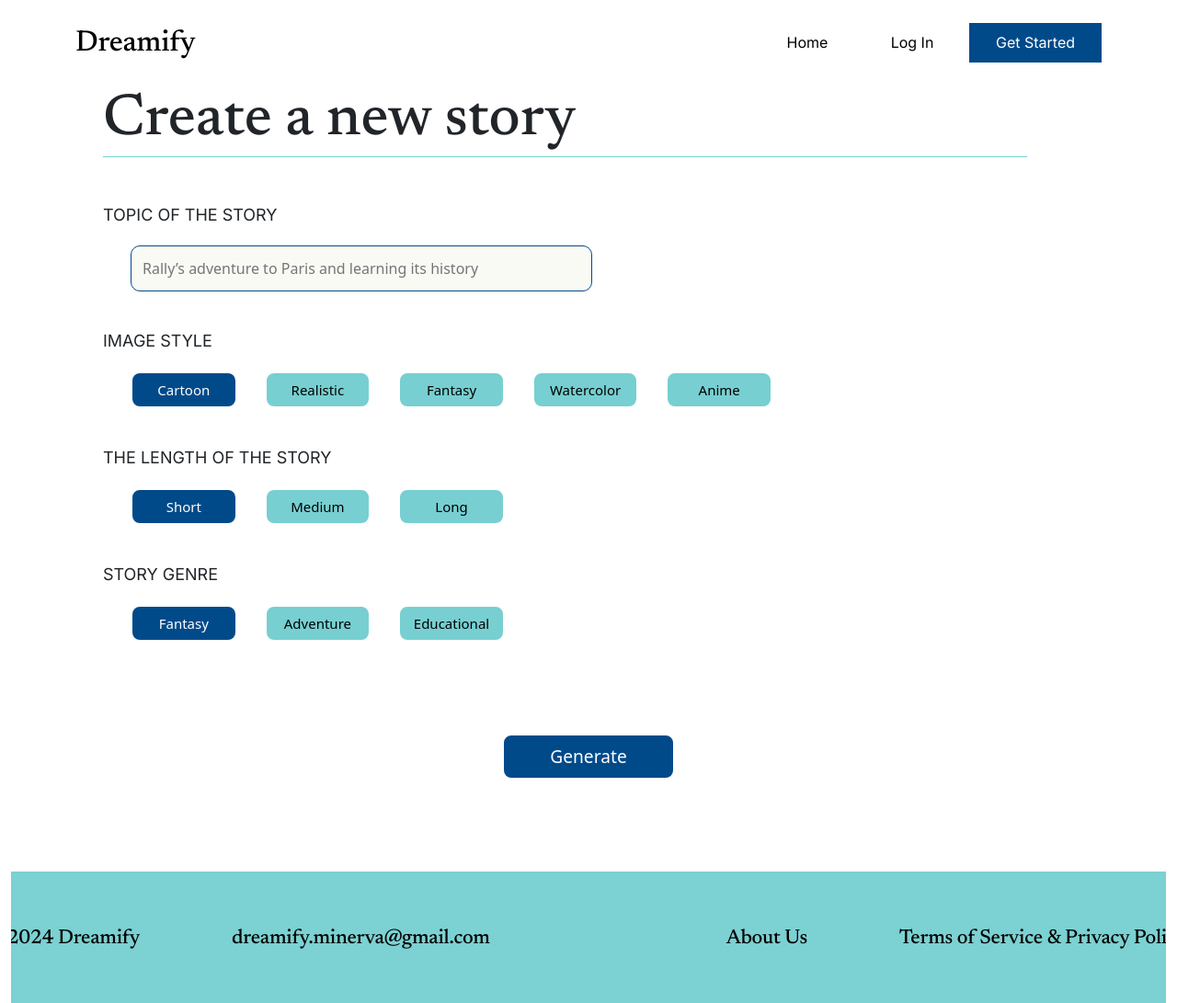
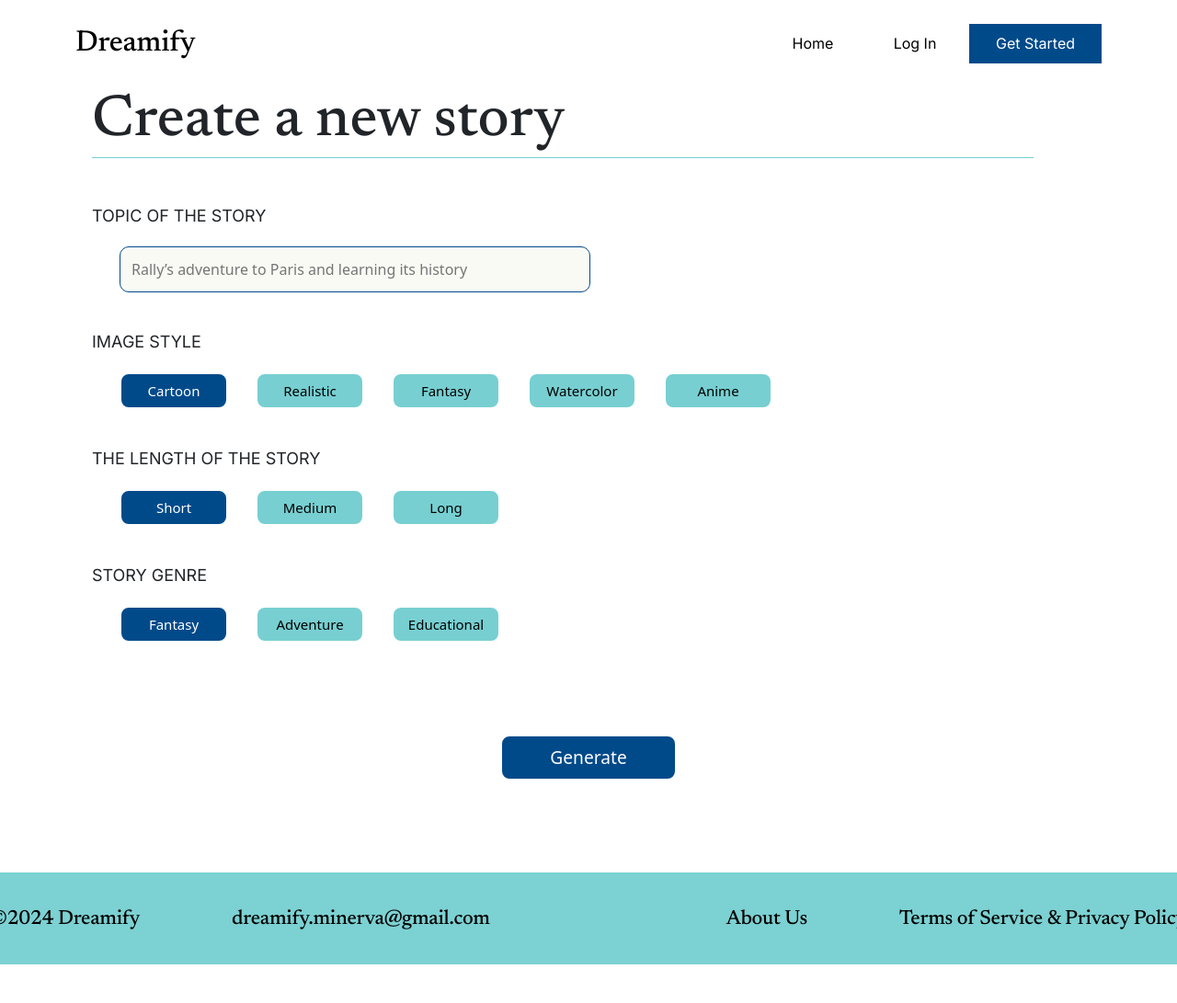
Before and after one commit to minerva-university/cs162-Dreamify, a React (Create React App) app: page /newstory/1 in a window 1280 px wide. Shown: the whole page at 92% size. After the commit the page ends 1049 px from the top, so only its background shows below. Built offline with nearby package versions, Linux system fonts and the light colour scheme.

Commit message:
Done with Header, Footer, Homepage

```diff
--- a/src/App.css
+++ b/src/App.css
@@ -6,3 +6,11 @@
         transform: rotate(360deg);
     }
 }
+
+.App {
+    display: flex;
+    flex-direction: column;
+    min-height: 100vh;
+    padding-left: 0;
+    padding-right: 0;
+  }
--- a/src/components/Footer.js
+++ b/src/components/Footer.js
@@ -19,8 +19,8 @@ export default function Footer() {
           <span className='footer_text'>dreamify.minerva@gmail.com</span>
         </div>
         <div className="right-group">
-          <a href="#aboutus" className="footer_text">About Us</a>
-          <a href="#terms" className="footer_text">Terms of Service & Privacy Policy</a>
+          <a href="aboutus" className="footer_text">About Us</a>
+          <a href="terms" className="footer_text">Terms of Service & Privacy Policy</a>
         </div>
       </div>
     </div>
--- a/src/components/Header.js
+++ b/src/components/Header.js
@@ -45,11 +45,15 @@ export default function Header() {
                 <div className={getButtonClass("/")}>
                   <Nav.Link as={Link} to="/" className="text-navbar">Home</Nav.Link>
                 </div>
+                <div className={getButtonClass(`/newstory`)}>
+                  <Nav.Link as={Link} to={`/newstory`} className="text-navbar">New Story</Nav.Link>
+                </div>
+
+                <div className={getButtonClass(`/library/parent`)}>
+                  <Nav.Link as={Link} to={`/library/parent`} className="text-navbar">Library</Nav.Link>
+                </div>
                 <div className={getButtonClass(`/myprofile/${parentId}`)}>
                   <Nav.Link as={Link} to={`/myprofile/${parentId}`} className="text-navbar">My Profile</Nav.Link>
-                </div>
-                <div className={getButtonClass(`/library/parent`)}>
-                  <Nav.Link as={Link} to={`/library/parent`} className="text-navbar">Library</Nav.Link>
                 </div>
                 <div className="button-navbar" >
                   <Nav.Link as={Link} to="/" onClick={logout} className="text-navbar logout-button">Log Out</Nav.Link>
--- a/src/components/styles/Footer.css
+++ b/src/components/styles/Footer.css
@@ -12,12 +12,14 @@ html, body {
   background: #7cd1d2;
   flex-shrink: 0;
   width: 100%; /* Changed from 1440px to be responsive */
-  height: 143px;
+  height: 100px;
   overflow: hidden;
   display: flex; /* Added for flexbox layout */
   align-items: center; /* Center items vertically */
   justify-content: center; /* Center items horizontally for smaller screens */
   padding: 20px;
+  margin-top: auto;
+  width: 100%;
 }
 
 .footer-content {
--- a/src/components/styles/Header.css
+++ b/src/components/styles/Header.css
@@ -29,7 +29,7 @@
 
 .NavLinksContainer {
     display: flex;
-    gap: 10px; /* Adjust the gap size as needed */
+    gap: 7px; /* Adjust the gap size as needed */
     align-items: center;
     justify-content: flex-end;
     width: 100%;
```
